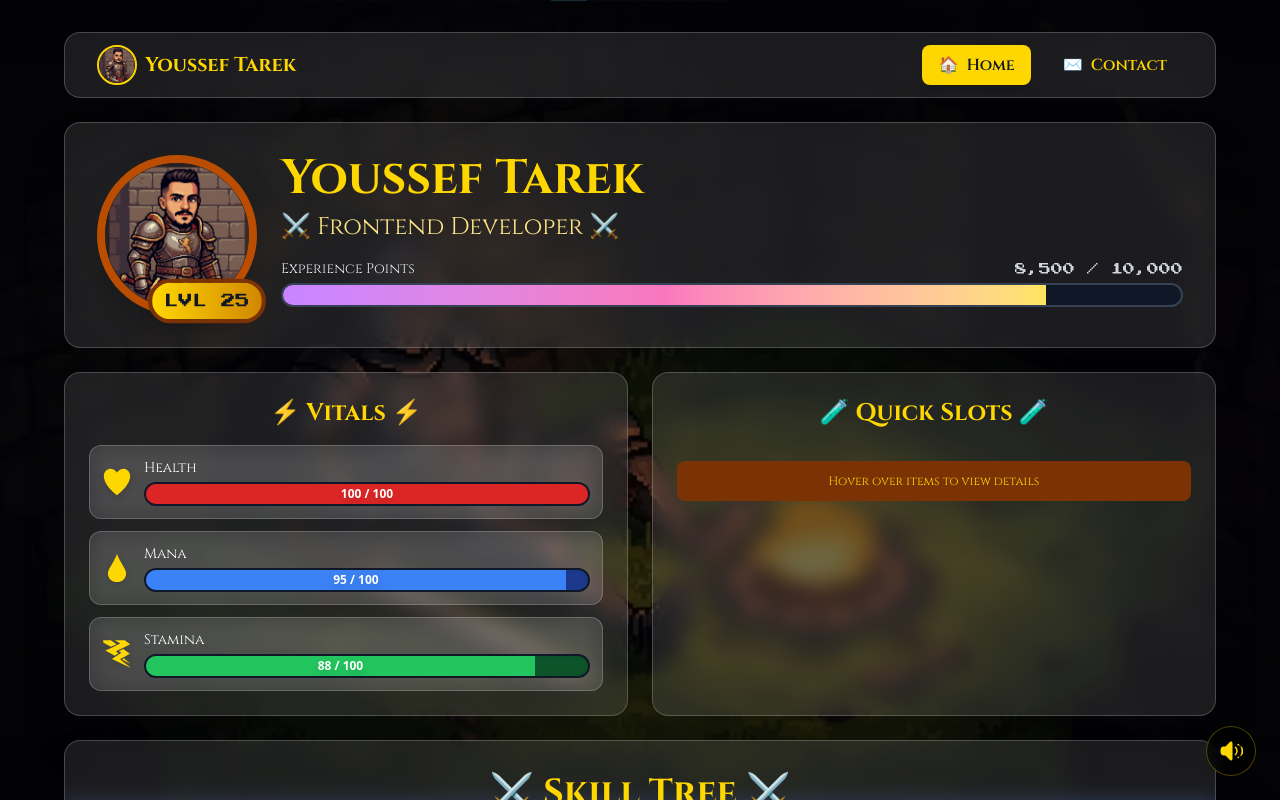
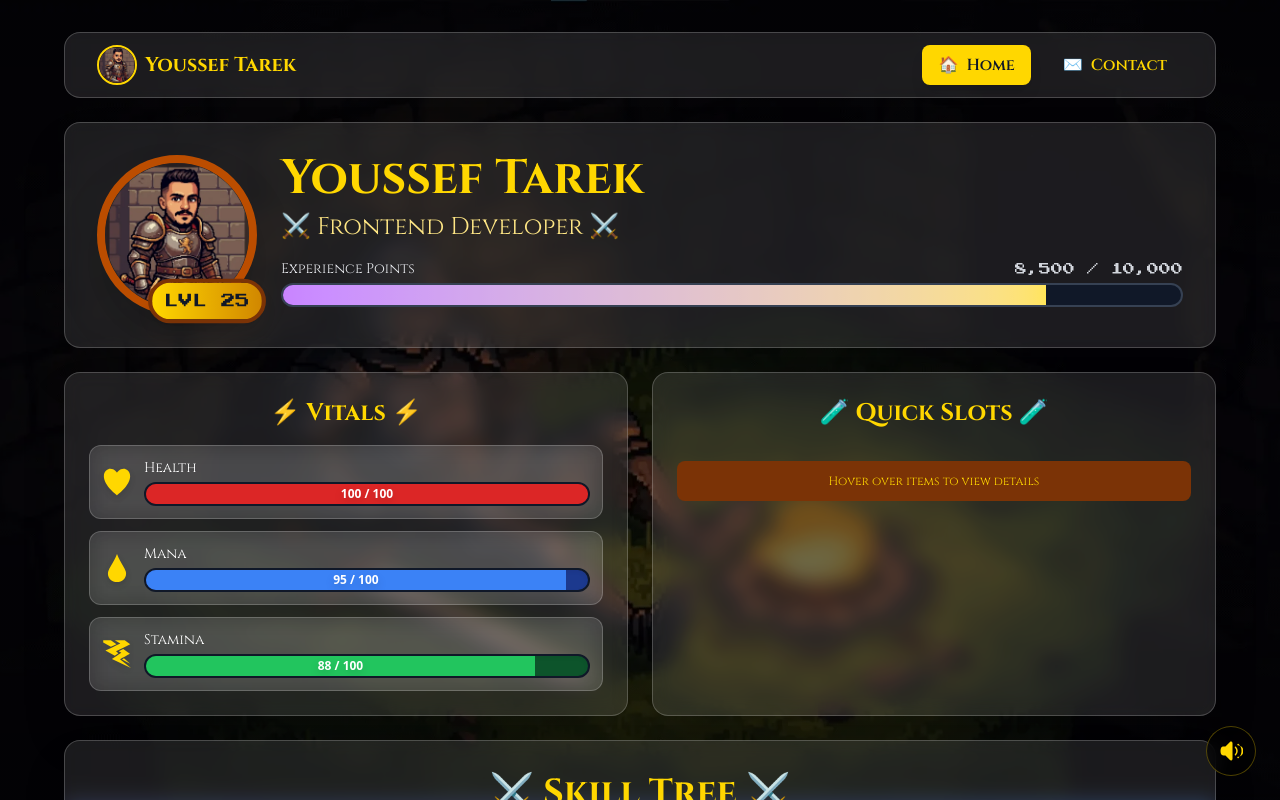
Before and after one commit to Elysium-X/ARPG-Portofolio, a React (Vite) app: page / in a window 1280 px wide. Shown: the top 800 px of the page. Built offline with nearby package versions, Linux system fonts and the light colour scheme.

Commit message:
Update Character Components

```diff
--- a/src/components/character/CharacterHeader.jsx
+++ b/src/components/character/CharacterHeader.jsx
@@ -2,7 +2,7 @@ import Card from '../ui/Card'
 import ProgressBar from '../ui/ProgressBar'
 import travellerImg from '../../assets/traveller.webp'
 
-function CharacterHeader({ name, level, xp, maxXp }) {
+function CharacterHeader({ name, level, xp, maxXp, color }) {
   return (
     <Card variant="glass" padding="lg" className="mb-6 shadow-2xl">
       <div className="flex flex-col md:flex-row items-center gap-6">
@@ -38,7 +38,7 @@ function CharacterHeader({ name, level, xp, maxXp }) {
               value={xp}
               max={maxXp}
               showPercentage={false}
-              color="from-purple-500 via-pink-500 to-gold"
+              color={color}
               height="h-6"
               animated={true}
             />
```
